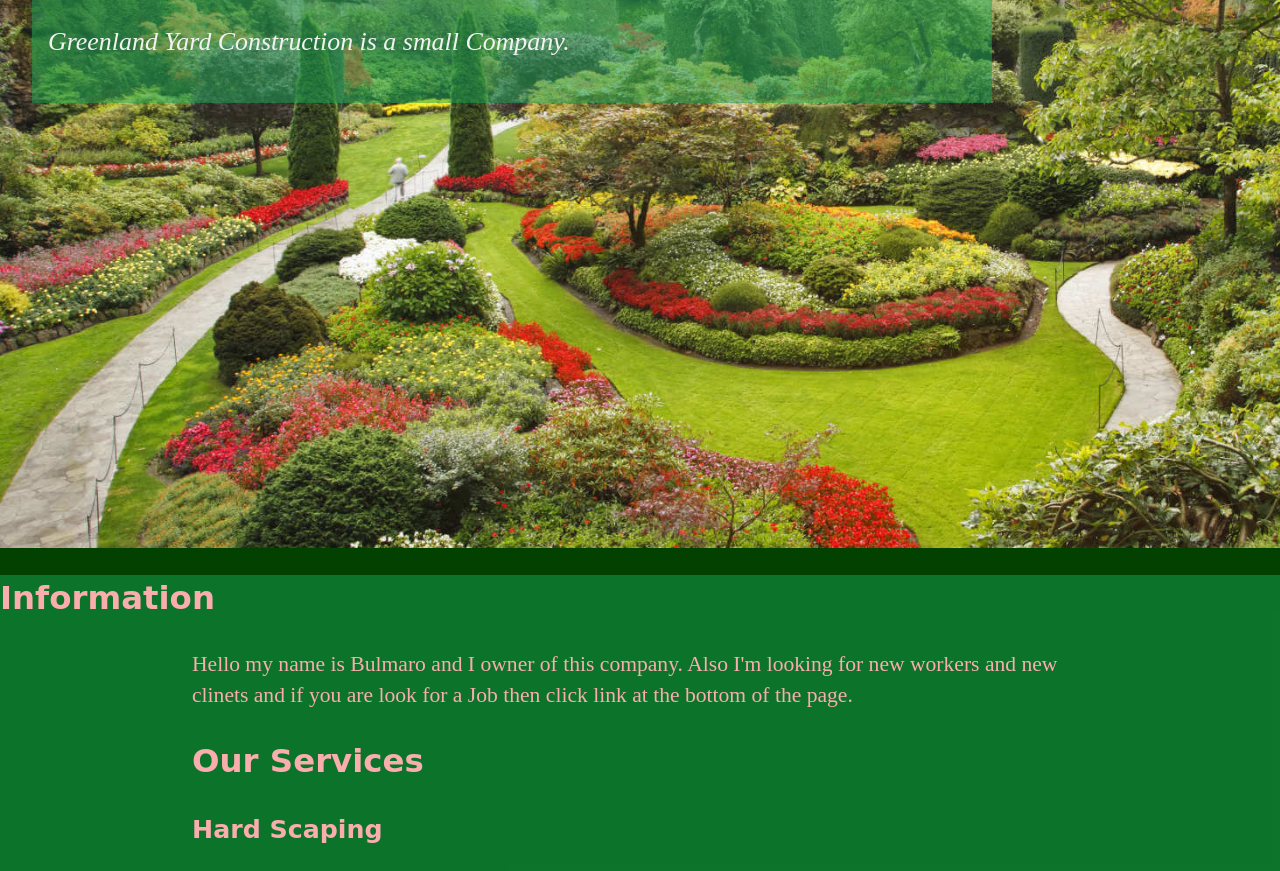
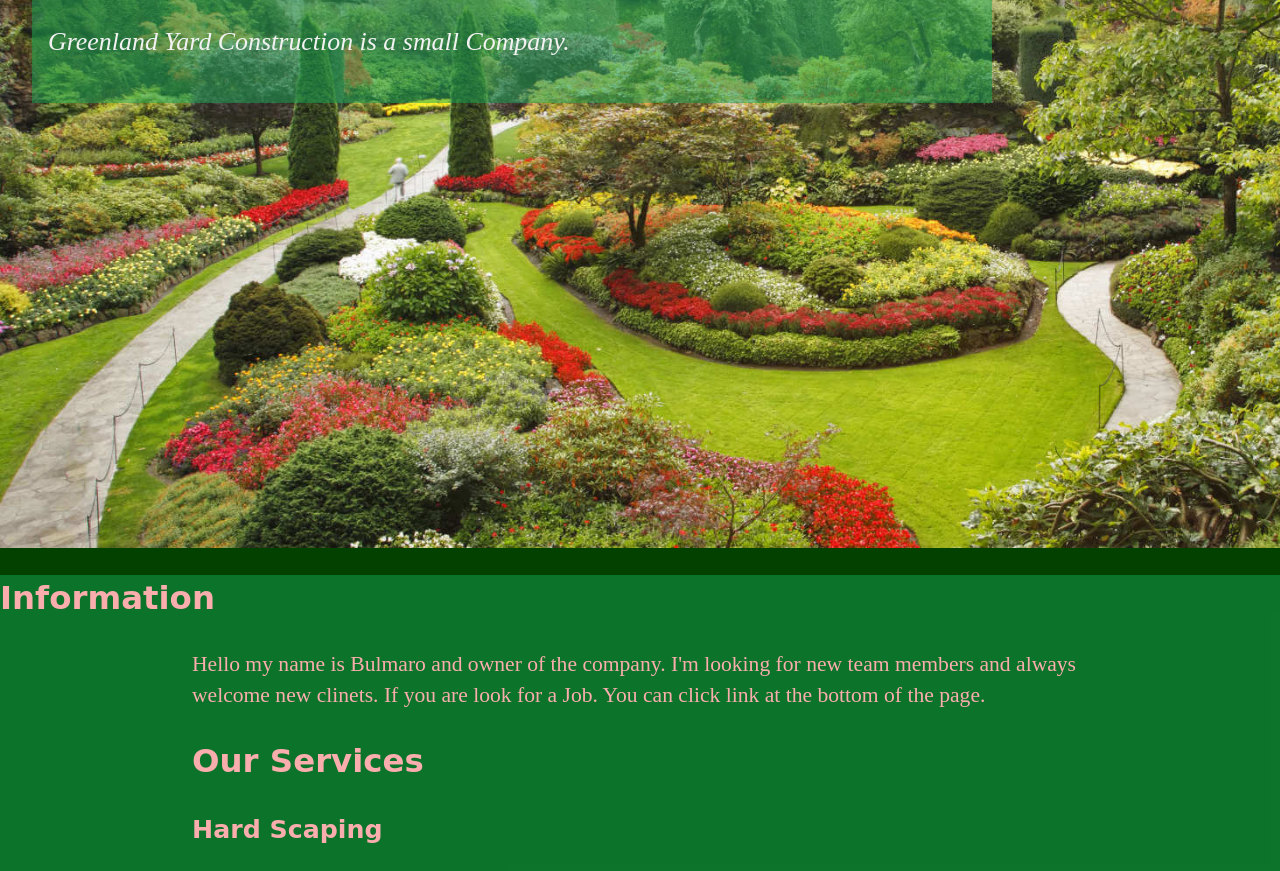
Before and after one commit to joshbell578/Greenlandyard-Construction-Website, a plain HTML site: page index.html in a window 1280 px wide. Shown: the part 152-1023 px from the top of the page. Drawn offline with Linux system fonts and the light colour scheme; a web font is replaced by a local one.

Commit message:
Fixing spelling

```diff
--- a/index.html
+++ b/index.html
@@ -20,7 +20,7 @@
     <section>
         <h2>Information</h2>
         <article class="centered-main">
-            <p>Hello my name is Bulmaro and I owner of this company. Also I'm looking for new workers and new clinets and if you are look for a Job then click link at the bottom of the page.</p>
+            <p>Hello my name is Bulmaro and owner of the company. I'm looking for new team members and always welcome new clinets. If you are look for a Job. You can click link at the bottom of the page.</p>
             <h2>Our Services</h2>
             <h3>Hard Scaping</h3>
             <ul>
```
